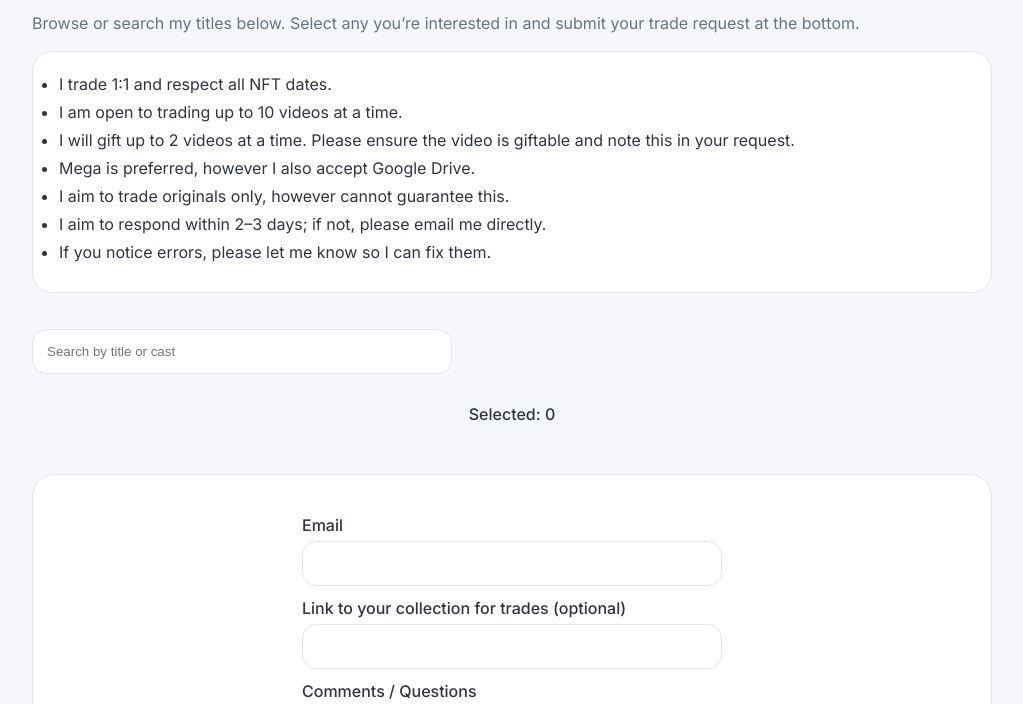
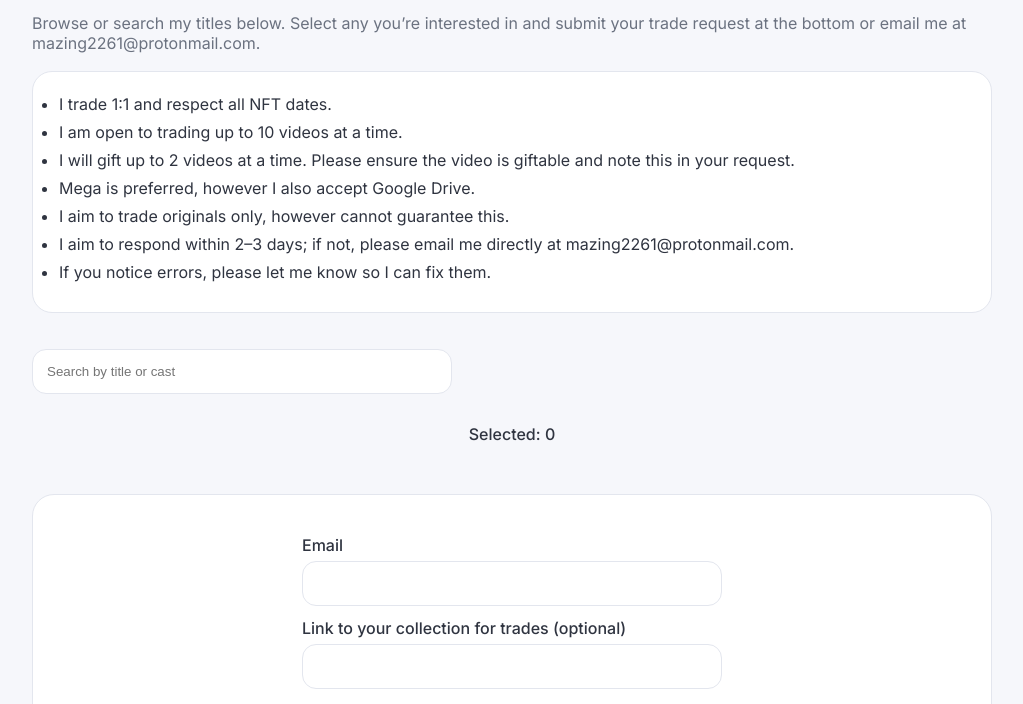
Before and after one commit to Mazing2261/trading-list, a plain HTML site: page index.html in a window 1280 px wide. Shown: the part 89-793 px from the top of the page, without its empty margins (128-1151 px from the left). Drawn offline with nearby package versions, Linux system fonts and the light colour scheme; no server answers.

Commit message:
Add files via upload

```diff
--- a/index.html
+++ b/index.html
@@ -175,7 +175,7 @@ button[type="submit"] {
 <h1>My Collection</h1>
 
 <p class="subtitle">
-Browse or search my titles below. Select any you’re interested in and submit your trade request at the bottom.
+Browse or search my titles below. Select any you’re interested in and submit your trade request at the bottom or email me at mazing2261@protonmail.com.
 </p>
 
 <ul class="guidelines">
@@ -184,7 +184,7 @@ Browse or search my titles below. Select any you’re interested in and submit y
 <li>I will gift up to 2 videos at a time. Please ensure the video is giftable and note this in your request.</li>
 <li>Mega is preferred, however I also accept Google Drive.</li>
 <li>I aim to trade originals only, however cannot guarantee this.</li>
-<li>I aim to respond within 2–3 days; if not, please email me directly.</li>
+<li>I aim to respond within 2–3 days; if not, please email me directly at mazing2261@protonmail.com.</li>
 <li>If you notice errors, please let me know so I can fix them.</li>
 </ul>
 
```
